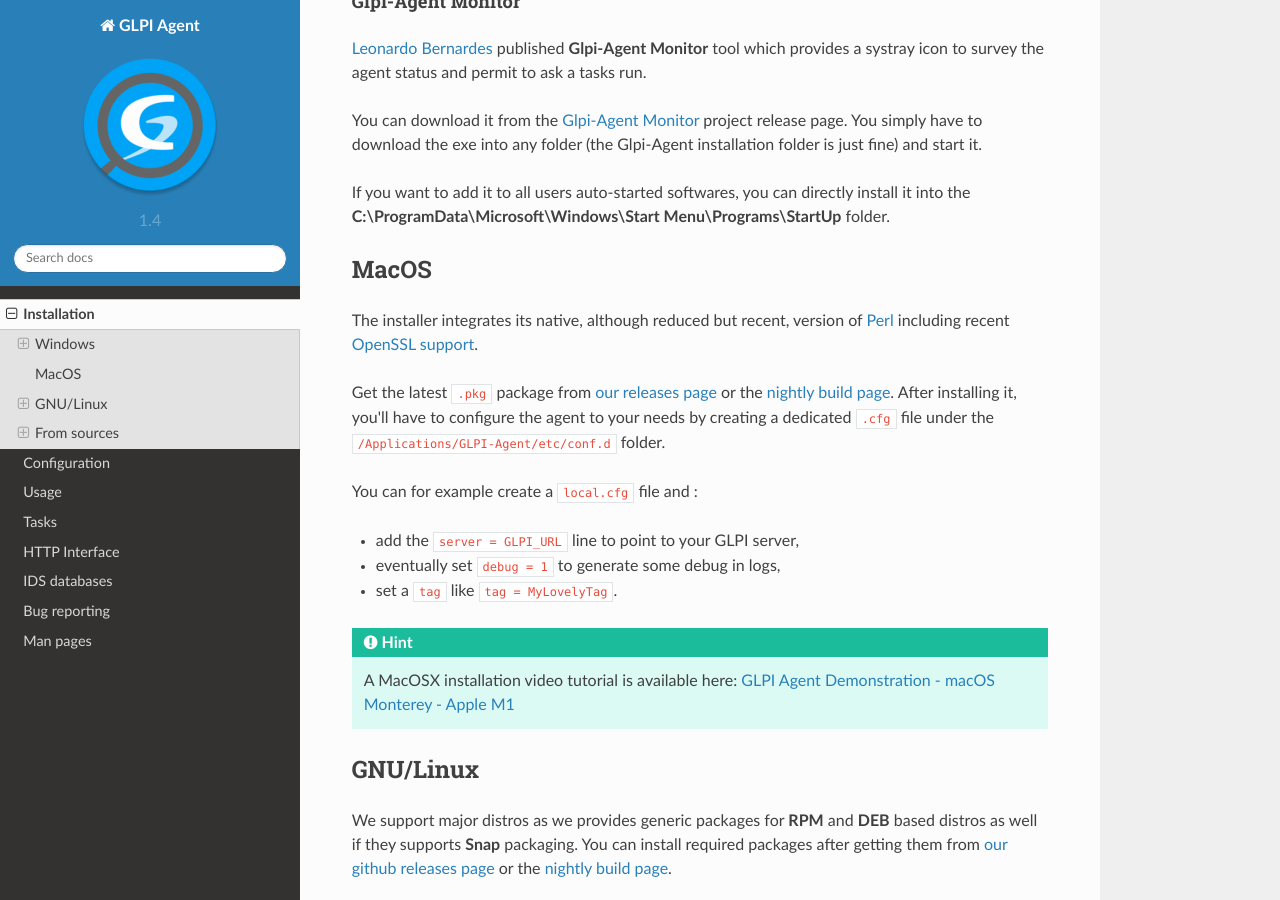
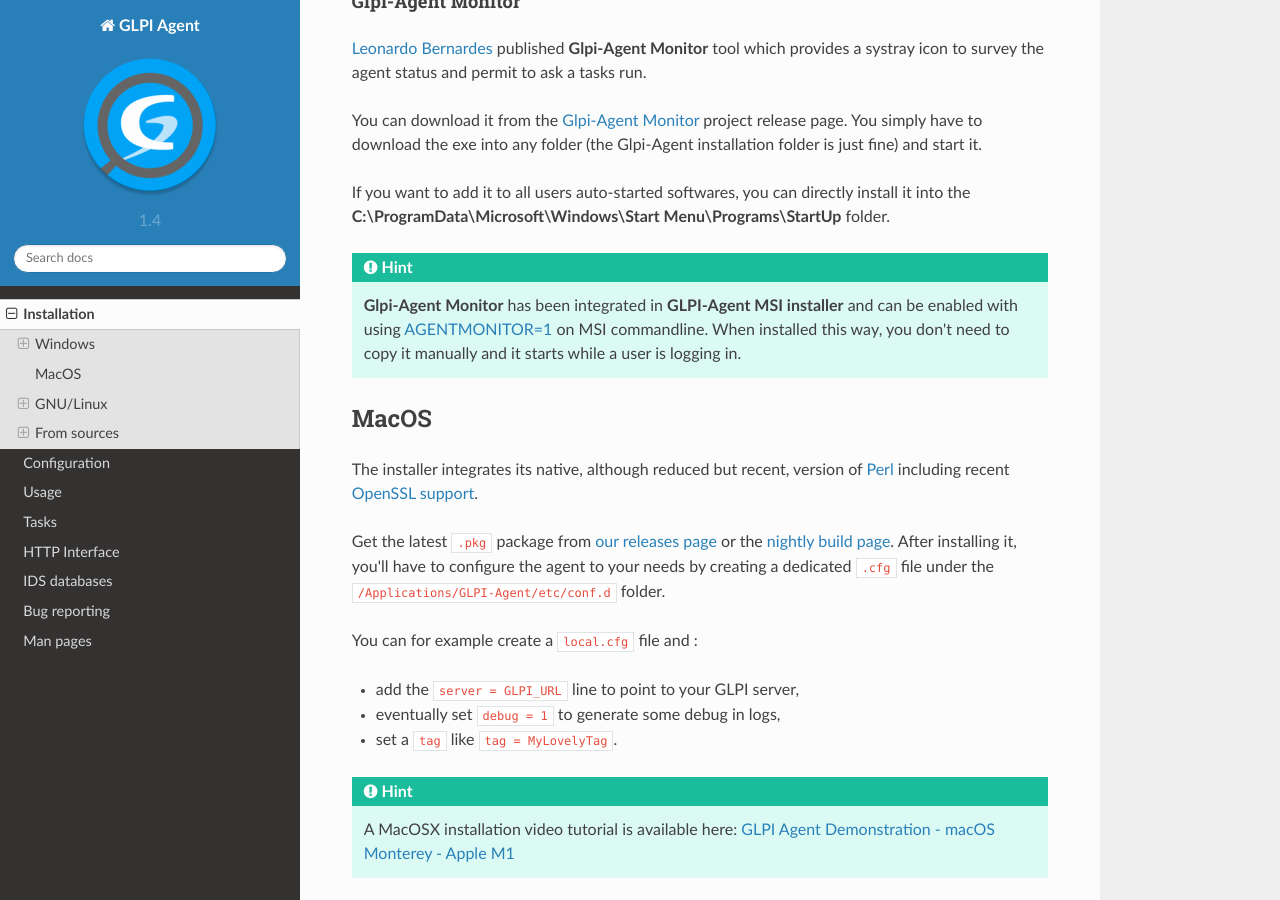
Before and after one commit to glpi-project/doc-agent, a Sphinx documentation site: the page built from source/installation/index.rst, in a window 1280 px wide and 900 px high, scrolled down 1085 px. Built offline with Sphinx 7.4.7 and the Read the Docs theme 2.0.0, drawn with Linux system fonts in a browser that asks for light colours.

Commit message:
Added hint for GLPI-Agent Monitor installation

```diff
--- a/source/installation/index.rst
+++ b/source/installation/index.rst
@@ -49,6 +49,10 @@
 You simply have to download the exe into any folder (the Glpi-Agent installation folder is just fine) and start it.
 
 If you want to add it to all users auto-started softwares, you can directly install it into the **C:\\ProgramData\\Microsoft\\Windows\\Start Menu\\Programs\\StartUp** folder.
+
+.. hint::
+
+   **Glpi-Agent Monitor** has been integrated in **GLPI-Agent MSI installer** and can be enabled with using :ref:`AGENTMONITOR=1 <agent-monitor>` on MSI commandline. When installed this way, you don't need to copy it manually and it starts while a user is logging in.
 
 MacOS
 -----
--- a/source/installation/windows-command-line.rst
+++ b/source/installation/windows-command-line.rst
@@ -71,6 +71,8 @@
 
    The base feature is ``feat_AGENT`` which is always selected and includes Inventory task. By
    default, Deploy and Collect tasks are also selected.
+
+.. _agent-monitor:
 
 ``AGENTMONITOR=1`` (needs MSI installer >= v1.5)
    Install Glpi-AgentMonitor (See `GLPI-Agent Monitor project <https://github.com/glpi-project/glpi-agentmonitor>`_).
```
